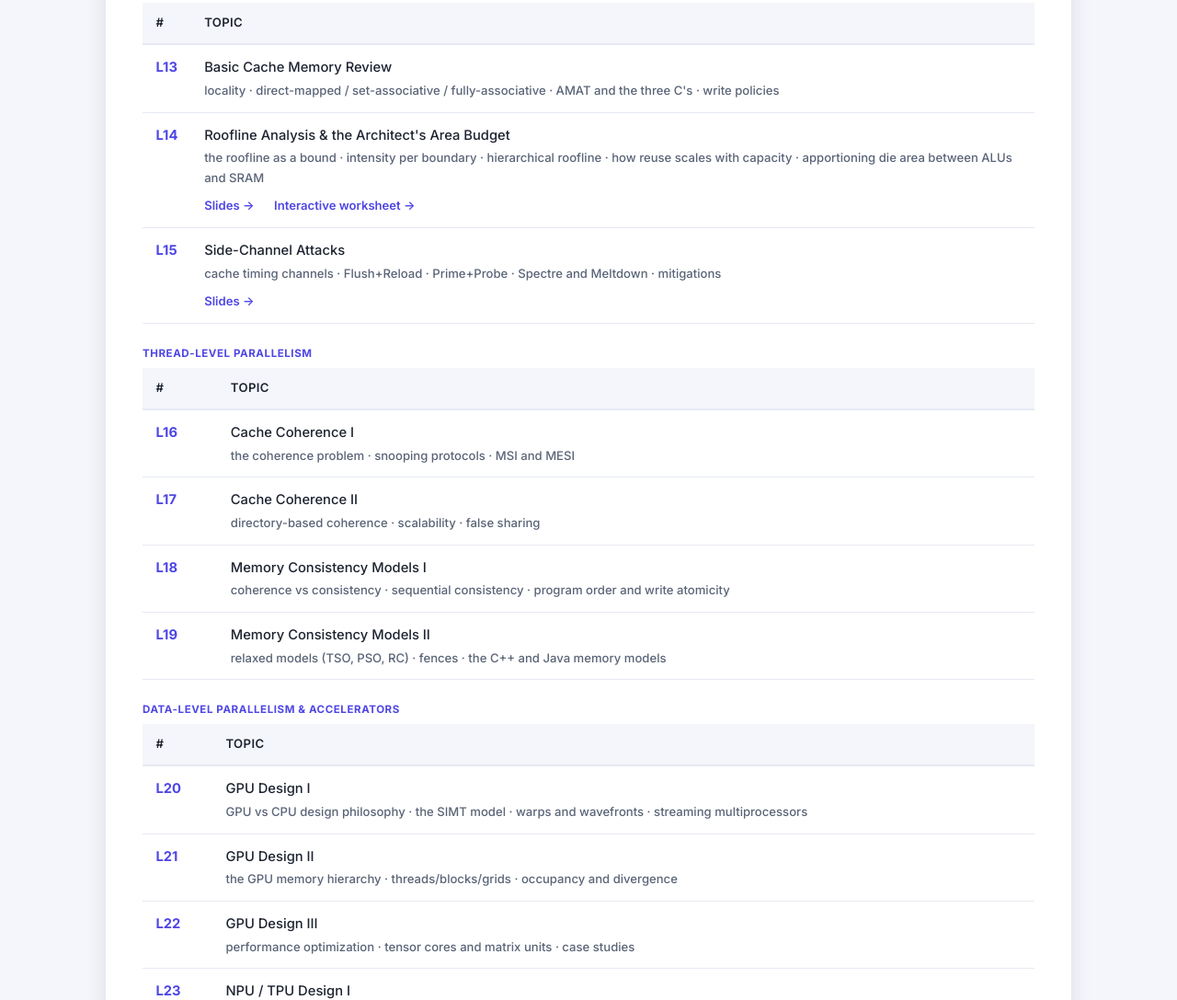
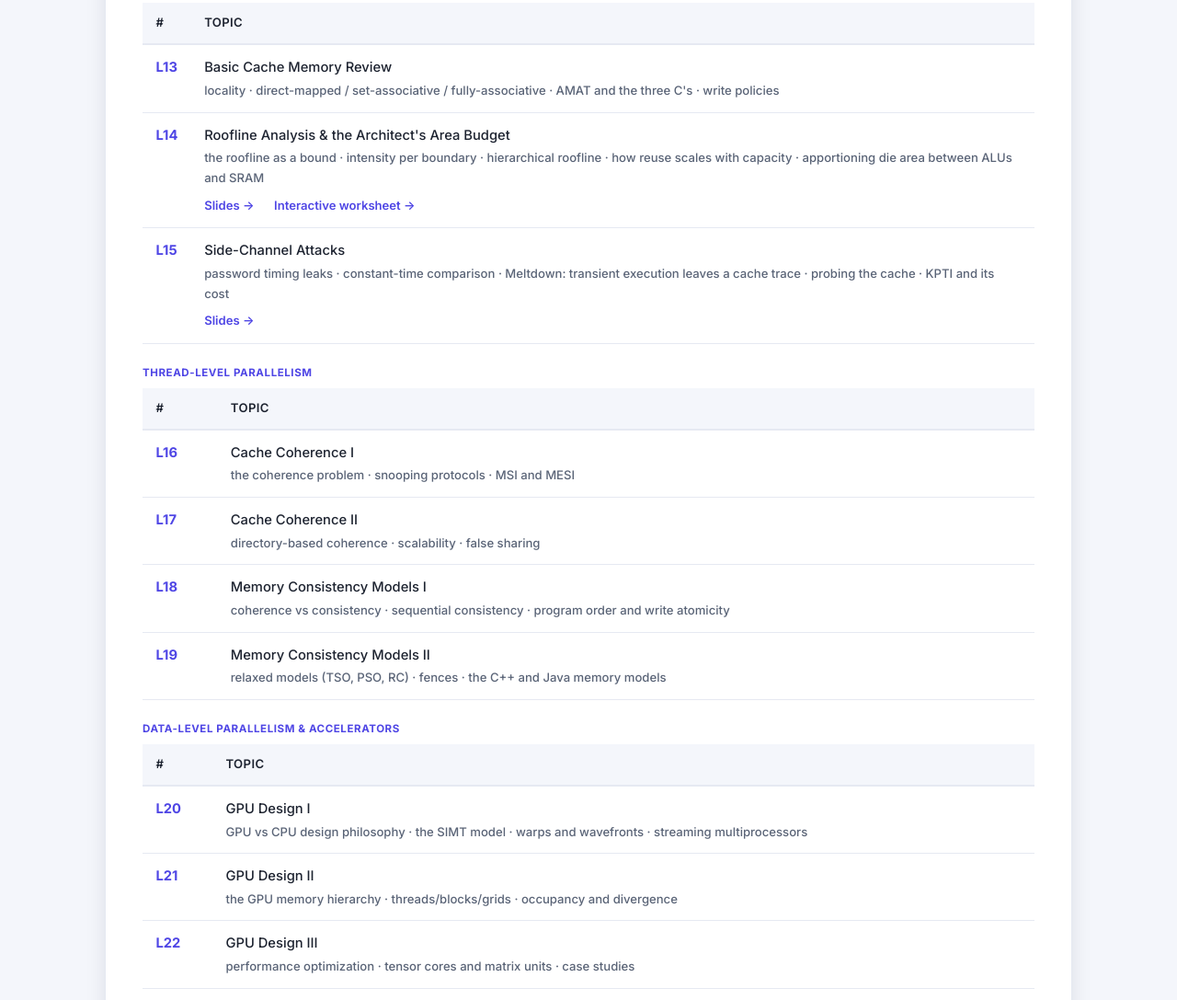
Before and after one commit to sureshpurini/aca-monsoon26-web, a plain HTML site: page index.html in a window 1280 px wide. Shown: the part 3150-4237 px from the top of the page at 92% size. Drawn offline with Linux system fonts and the light colour scheme.

Commit message:
L15: schedule subtitle matches the published deck
Co-Authored-By: Claude Opus 5.5 <noreply@anthropic.com>

```diff
--- a/index.html
+++ b/index.html
@@ -242,7 +242,7 @@
                         <tr>
                             <td class="lnum">L15</td>
                             <td class="ltopic">Side-Channel Attacks
-                                <span class="lblock">cache timing channels · Flush+Reload · Prime+Probe · Spectre and Meltdown · mitigations</span>
+                                <span class="lblock">password timing leaks · constant-time comparison · Meltdown: transient execution leaves a cache trace · probing the cache · KPTI and its cost</span>
                                 <a class="slide-link" href="slides/L15.html" target="_blank" rel="noopener">Slides →</a></td>
                         </tr>
                     </tbody>
```
